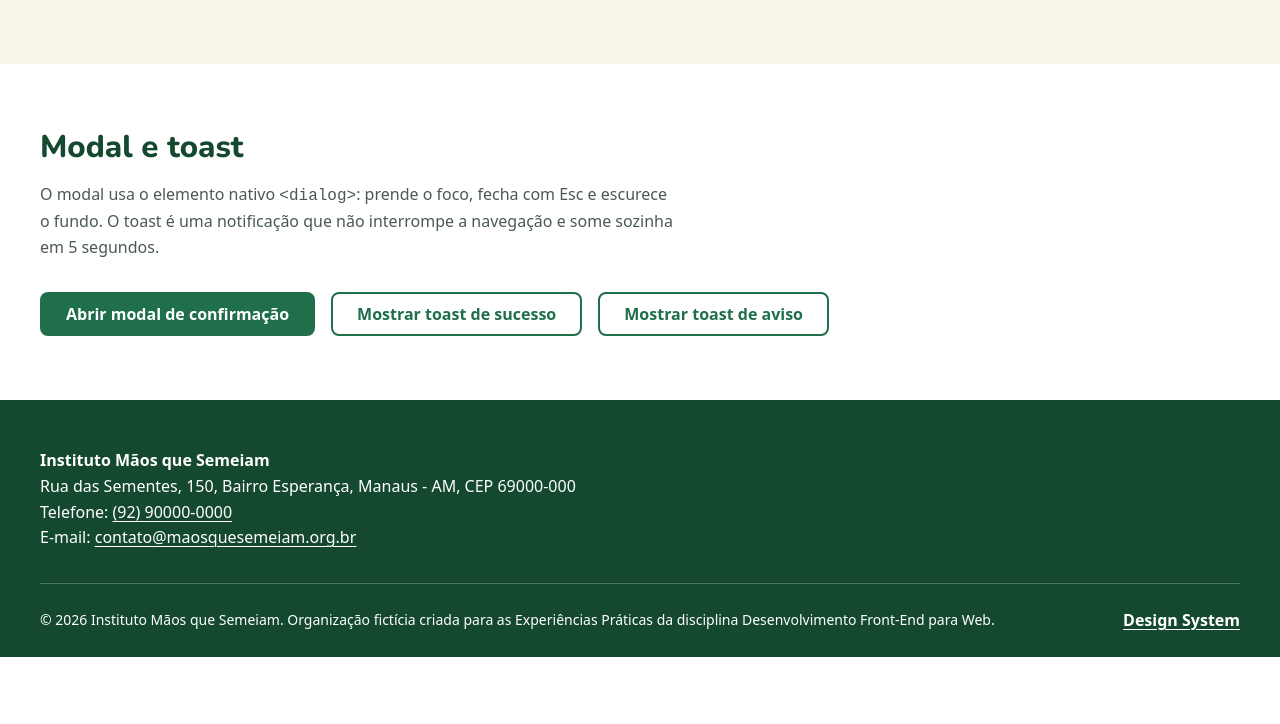
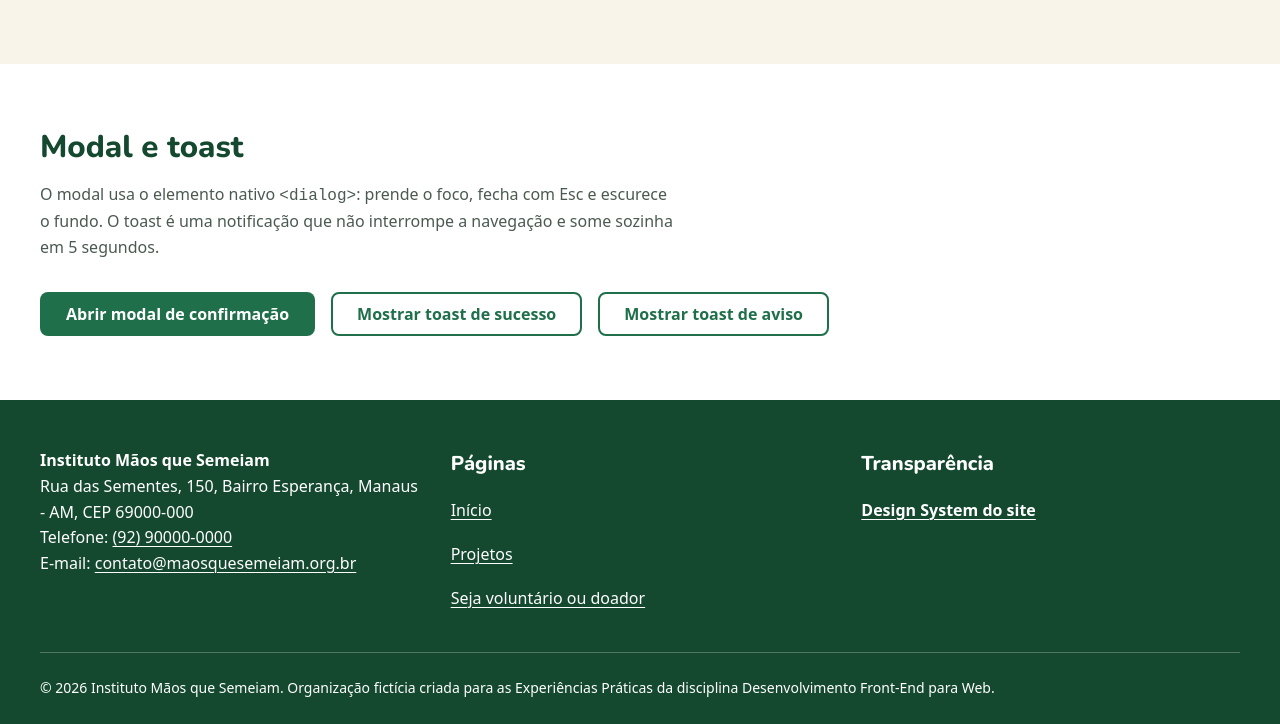
Before and after one commit to nilknarfsam/ong-maos-que-semeiam, a plain HTML site: page design-system.html in a window 1280 px wide. Shown: the part 3992-4716 px from the top of the page. Before the commit the page ends 4649 px from the top, so only its background shows below. Drawn offline with nearby package versions, Linux system fonts and the light colour scheme.

Commit message:
EP2: rodapé padronizado e ajustes finais
- design-system.html com o mesmo rodapé das outras páginas: endereço,
  navegação do rodapé e bloco Transparência com o link do Design System

Co-Authored-By: Claude Opus 5.5 <noreply@anthropic.com>

```diff
--- a/design-system.html
+++ b/design-system.html
@@ -311,15 +311,32 @@
     <!-- ===== RODAPÉ ===== -->
     <footer class="rodape">
         <div class="container">
+            <div class="grid">
+                <div class="col-md-4">
                     <address>
                         <strong>Instituto Mãos que Semeiam</strong><br>
                         Rua das Sementes, 150, Bairro Esperança, Manaus - AM, CEP 69000-000<br>
                         Telefone: <a href="tel:+5592900000000">(92) 90000-0000</a><br>
                         E-mail: <a href="mailto:contato@maosquesemeiam.org.br">contato@maosquesemeiam.org.br</a>
                     </address>
+                </div>
+                <nav class="col-md-4" aria-label="Rodapé">
+                    <p class="rodape__titulo">Páginas</p>
+                    <ul class="rodape__lista">
+                        <li><a href="index.html">Início</a></li>
+                        <li><a href="projetos.html">Projetos</a></li>
+                        <li><a href="cadastro.html">Seja voluntário ou doador</a></li>
+                    </ul>
+                </nav>
+                <div class="col-md-4">
+                    <p class="rodape__titulo">Transparência</p>
+                    <ul class="rodape__lista">
+                        <li><a href="design-system.html" aria-current="page">Design System do site</a></li>
+                    </ul>
+                </div>
+            </div>
             <div class="rodape__base">
                 <small>&copy; 2026 Instituto Mãos que Semeiam. Organização fictícia criada para as Experiências Práticas da disciplina Desenvolvimento Front-End para Web.</small>
-                <a href="design-system.html" aria-current="page">Design System</a>
             </div>
         </div>
     </footer>
```
Lines whose indentation alone changed are shown as unchanged.
